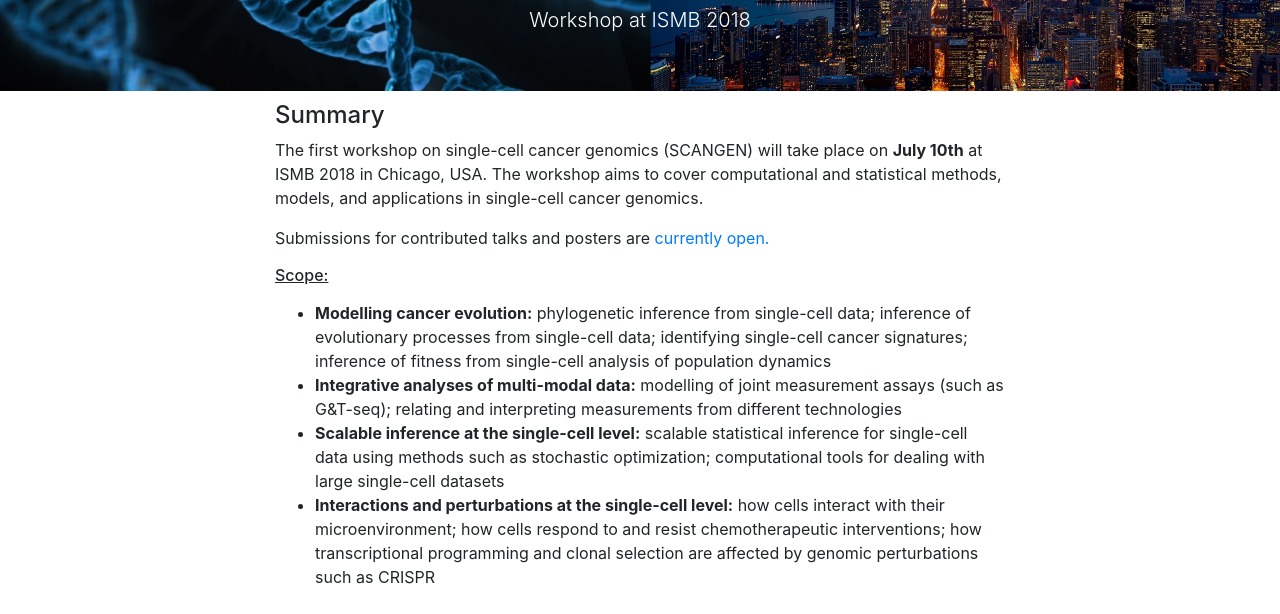
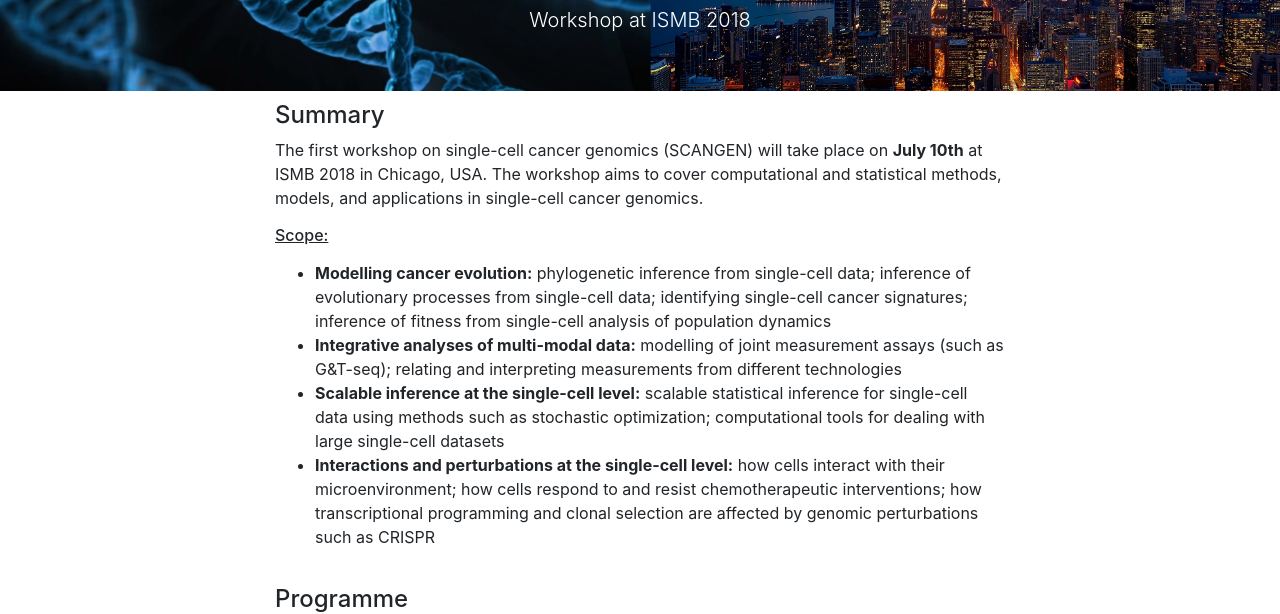
Before and after one commit to kieranrcampbell/scangen-website, a website with bundled scripts: page index.html in a window 1280 px wide. Shown: the part 191-805 px from the top of the page. Built offline with nearby package versions, Linux system fonts and the light colour scheme.

Commit message:
Fix open call

```diff
--- a/index.html
+++ b/index.html
@@ -83,9 +83,6 @@
           <div class="col-lg-8 mx-auto">
             <h4>Summary</h4>
             <p>The first workshop on single-cell cancer genomics (SCANGEN) will take place on <b>July 10th</b> at ISMB 2018 in Chicago, USA. The workshop aims to cover computational and statistical methods, models, and applications in single-cell cancer genomics.
-            </p>
-            <p>
-              Submissions for contributed talks and posters are <a href="#submissions">currently open.</a>
             </p>
             <h6><u>Scope:</u></h6>
 
```
